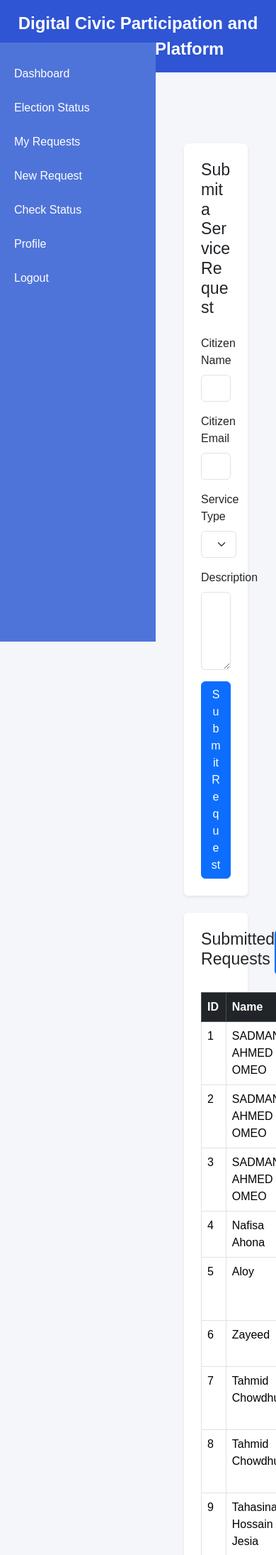
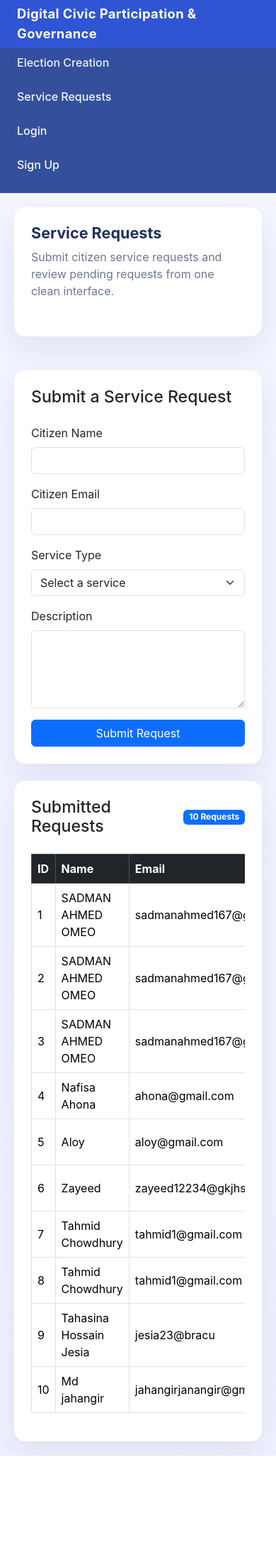
Before and after one commit to sadman-omeo/Digital-Civic-Participation-Governance-Platform, a Flask app: page /service_requests/ in a window 390 px wide; the page is wider, and only the part inside the window is pictured. Shown: the top 2191 px of that part at 71% size. After the commit the page ends 2051 px from the top of that part, so only its background shows below. Run offline with Flask 3, Linux system fonts and the light colour scheme.

Commit message:
Updated with some features

```diff
--- a/app.py
+++ b/app.py
@@ -27,7 +27,7 @@ db.init_app(app)
 #homepage route
 @app.route("/")
 def home():
-    return "this is home page"
+    return render_template("home.html")
 
 #service request routes
 from routes.service_request_routes import s_bp
--- a/routes/service_request_routes.py
+++ b/routes/service_request_routes.py
@@ -1,4 +1,4 @@
-from flask import Blueprint, redirect, request, jsonify, render_template
+from flask import Blueprint, redirect, request, jsonify, render_template, flash, url_for
 from database_init import db
 from models.service_request import ServiceRequest
 
@@ -11,7 +11,6 @@ def service_requests_page():
     return render_template("service_request.html", requests=requests)
 
 
-
 # POST - Create request [POST]
 @s_bp.route("/add_service_request", methods=["POST"])
 def add_service_request():
@@ -20,8 +19,9 @@ def add_service_request():
     service_type = request.values.get("service_type")
     description = request.values.get("description")
 
-    if not citizen_name or not service_type or not description:
-        return "All fields are required", 400
+    if not citizen_name or not citizen_email or not service_type or not description:
+        flash("All fields are required.", "warning")
+        return redirect(url_for("s_bp.service_requests_page"))
 
     new_req = ServiceRequest(
         citizen_name=citizen_name,
@@ -30,12 +30,11 @@ def add_service_request():
         description=description
     )
 
-
     db.session.add(new_req)
     db.session.commit()
-    return redirect("/service_requests")
-    #return jsonify("/service_requests")
-    #return jsonify({"message" : "Service request created!"}, 201)
+
+    flash("Service request submitted successfully.", "success")
+    return redirect(url_for("s_bp.service_requests_page"))
 
 
 
--- a/templates/base.html
+++ b/templates/base.html
@@ -9,117 +9,154 @@
     <!-- Bootstrap -->
     <link href="https://cdn.jsdelivr.net/npm/bootstrap@5.3.3/dist/css/bootstrap.min.css" rel="stylesheet">
 
-
     <style>
+        :root {
+            --brand: #2f55d4;
+            --brand-soft: #edf0ff;
+            --surface: #ffffff;
+            --surface-soft: #f4f6ff;
+            --text: #1f305f;
+            --muted: #6d7790;
+        }
 
         body {
             margin: 0;
-            background-color: #f5f6fa;
-            font-family: Arial, Helvetica, sans-serif;
+            min-height: 100vh;
+            background: linear-gradient(180deg, #f3f5ff 0%, #eef1ff 100%);
+            font-family: Inter, system-ui, -apple-system, BlinkMacSystemFont, "Segoe UI", sans-serif;
+            color: var(--text);
         }
 
-
-        /* TOP BLUE HEADER BAR */
-
         .topbar {
-            background-color: #2f55d4;
-            color: white;
-            padding: 15px;
-            font-size: 24px;
-            font-weight: 600;
-            text-align: center;
+            position: fixed;
+            top: 0;
+            left: 0;
+            right: 0;
+            height: 68px;
+            background: var(--brand);
+            color: #fff;
+            display: flex;
+            align-items: center;
+            justify-content: space-between;
+            padding: 0 24px;
+            z-index: 1000;
+            box-shadow: 0 10px 30px rgba(47, 85, 212, 0.16);
         }
 
-
-        /* SIDEBAR */
+        .topbar .brand {
+            font-size: 1.15rem;
+            font-weight: 700;
+            letter-spacing: 0.02em;
+        }
 
         .sidebar {
             position: fixed;
-            top: 60px;
+            top: 68px;
             left: 0;
-
-            width: 220px;
-            height: 100vh;
-
-            background-color: #4f74d9;
-
-            padding-top: 20px;
+            width: 240px;
+            height: calc(100vh - 68px);
+            background: #344f9c;
+            padding: 20px 0;
+            overflow-y: auto;
+            border-right: 1px solid rgba(255, 255, 255, 0.08);
         }
-
 
         .sidebar a {
             display: block;
-
-            padding: 12px 20px;
-
-            color: white;
+            padding: 12px 24px;
+            color: rgba(255, 255, 255, 0.95);
             text-decoration: none;
-
             font-weight: 500;
+            transition: background 0.2s ease, color 0.2s ease;
         }
 
-
-        .sidebar a:hover {
-            background-color: #3c5ec9;
+        .sidebar a:hover,
+        .sidebar a.active {
+            background: rgba(255, 255, 255, 0.12);
+            color: #fff;
         }
 
-
-        /* MAIN CONTENT AREA */
-
         .content {
-            margin-left: 220px;
-            margin-top: 60px;
-
-            padding: 40px;
+            margin-left: 240px;
+            margin-top: 68px;
+            padding: 32px;
+            min-height: calc(100vh - 68px);
         }
 
+        .card-smooth {
+            border: 0;
+            border-radius: 1rem;
+            background: var(--surface);
+            box-shadow: 0 18px 40px rgba(23, 45, 92, 0.08);
+        }
+
+        .section-title {
+            font-size: 1.35rem;
+            font-weight: 700;
+            margin-bottom: 1.25rem;
+            color: var(--text);
+        }
+
+        .page-intro {
+            color: var(--muted);
+            margin-bottom: 1.75rem;
+        }
+
+        @media (max-width: 992px) {
+            .sidebar,
+            .content {
+                position: static;
+                width: 100%;
+                margin: 0;
+            }
+
+            .sidebar {
+                height: auto;
+                border-right: none;
+                padding: 16px 0;
+            }
+
+            .content {
+                padding: 20px;
+            }
+        }
     </style>
-
 </head>
 
-
 <body>
-
-    <!-- TOP HEADER BAR -->
-
     <div class="topbar">
-        Digital Civic Participation and Governance Platform
+        <span class="brand">Digital Civic Participation & Governance</span>
+        <div class="d-none d-lg-flex gap-3 align-items-center text-white-75">
+            <span>Secure voting and service workflows</span>
+        </div>
     </div>
 
-
-
-    <!-- SIDEBAR -->
-
     <div class="sidebar">
-
-        <a href="#">Dashboard</a>
-
-        <a href="#">Election Status</a>
-
-        <a href="#">My Requests</a>
-
-        <a href="#">New Request</a>
-
-        <a href="#">Check Status</a>
-
-        <a href="#">Profile</a>
-
-        <a href="#">Logout</a>
-
+        <a class="active" href="{{ url_for('home') }}">Dashboard</a>
+        <a href="{{ url_for('e_bp.election_creation_page') }}">Election Creation</a>
+        <a href="{{ url_for('s_bp.service_requests_page') }}">Service Requests</a>
+        <a href="{{ url_for('auth.login') }}">Login</a>
+        <a href="{{ url_for('auth.signup') }}">Sign Up</a>
     </div>
 
+    <main class="content">
+        {% with messages = get_flashed_messages(with_categories=true) %}
+            {% if messages %}
+                <div class="mb-4">
+                    {% for category, message in messages %}
+                        <div class="alert alert-{{ 'success' if category == 'success' else 'warning' }} alert-dismissible fade show" role="alert">
+                            {{ message }}
+                            <button type="button" class="btn-close" data-bs-dismiss="alert" aria-label="Close"></button>
+                        </div>
+                    {% endfor %}
+                </div>
+            {% endif %}
+        {% endwith %}
 
+        {% block content %}{% endblock %}
+    </main>
 
-    <!-- MAIN PAGE CONTENT -->
-
-    <div class="content">
-
-        {% block content %}
-        {% endblock %}
-
-    </div>
-
-
+    <script src="https://cdn.jsdelivr.net/npm/bootstrap@5.3.3/dist/js/bootstrap.bundle.min.js"></script>
 </body>
 
 </html>
--- a/templates/service_request.html
+++ b/templates/service_request.html
@@ -3,14 +3,23 @@
 {% block content %}
 
 <div class="row g-4">
+    <div class="col-12">
+        <div class="card card-smooth p-4 mb-4">
+            <div class="d-flex flex-column flex-md-row justify-content-between align-items-start gap-3">
+                <div>
+                    <h1 class="section-title mb-2">Service Requests</h1>
+                    <p class="page-intro">Submit citizen service requests and review pending requests from one clean interface.</p>
+                </div>
+            </div>
+        </div>
+    </div>
 
     <div class="col-lg-5">
-        <div class="card shadow-sm border-0">
+        <div class="card card-smooth">
             <div class="card-body p-4">
                 <h3 class="mb-4">Submit a Service Request</h3>
 
-                <form action="/service_requests/add_service_request" method="POST">
-
+                <form action="{{ url_for('s_bp.add_service_request') }}" method="POST">
                     <div class="mb-3">
                         <label class="form-label">Citizen Name</label>
                         <input type="text" class="form-control mb-3" name="citizen_name" required>
@@ -36,25 +45,23 @@
                         <textarea class="form-control" name="description" rows="4" required></textarea>
                     </div>
 
-                    <button type="submit" class="btn btn-primary w-100">
-                        Submit Request
-                    </button>
+                    <button type="submit" class="btn btn-primary w-100">Submit Request</button>
                 </form>
             </div>
         </div>
     </div>
 
     <div class="col-lg-7">
-        <div class="card shadow-sm border-0">
+        <div class="card card-smooth">
             <div class="card-body p-4">
-
-                <div class="d-flex justify-content-between mb-4">
-                    <h3>Submitted Requests</h3>
+                <div class="d-flex justify-content-between align-items-center mb-4">
+                    <h3 class="mb-0">Submitted Requests</h3>
                     <span class="badge bg-primary">{{ requests|length }} Requests</span>
                 </div>
 
                 {% if requests %}
-                <table class="table table-bordered table-hover">
+                    <div class="table-responsive">
+                        <table class="table table-bordered table-hover align-middle">
                             <thead class="table-dark">
                                 <tr>
                                     <th>ID</th>
@@ -65,7 +72,6 @@
                                     <th>Status</th>
                                 </tr>
                             </thead>
-
                             <tbody>
                                 {% for req in requests %}
                                     <tr>
@@ -79,16 +85,13 @@
                                 {% endfor %}
                             </tbody>
                         </table>
+                    </div>
                 {% else %}
-                    <div class="alert alert-secondary text-center">
-                        No service requests submitted yet.
+                    <div class="alert alert-secondary text-center mb-0">No service requests submitted yet.</div>
+                {% endif %}
             </div>
-                {% endif %}
-
         </div>
     </div>
 </div>
 
-</div>
-
 {% endblock %}
```
Also changed, not shown: templates/election_creation.html (+30 -109 lines), templates/home.html (added, +32 -0 lines), instance/voting_system.db. Lines whose indentation alone changed are shown as unchanged.
